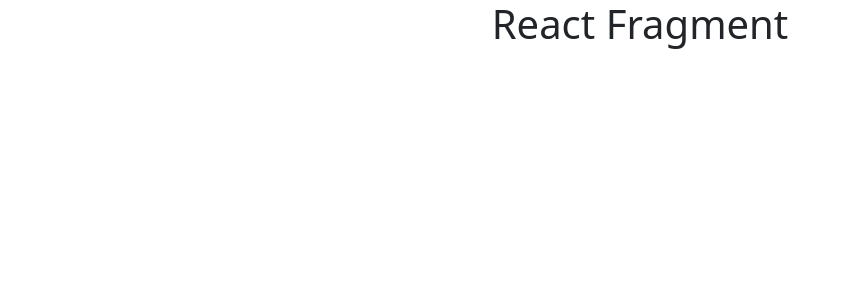
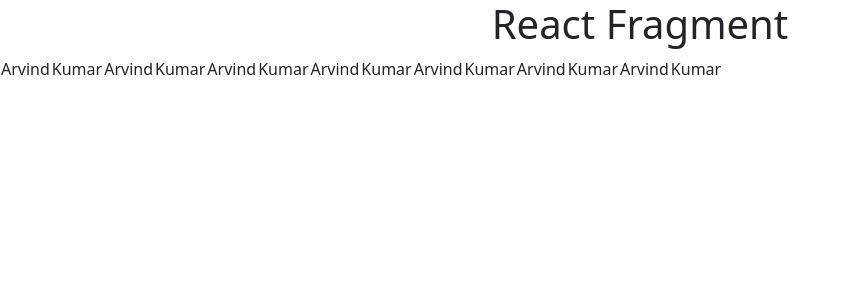
Before and after one commit to Arvindkr123/React-Learning, a React (Create React App) app: page / in a window 1280 px wide. Shown: the top 300 px of the page, without its empty margins (0-850 px from the left). Built offline with nearby package versions, Linux system fonts and the light colour scheme.

Commit message:
14_React_Fragment

```diff
--- a/src/App.js
+++ b/src/App.js
@@ -1,7 +1,7 @@
 import logo from './logo.svg';
 import './App.css';
 import React, { Fragment } from 'react'
-import cols from './cols';
+import Cols from './cols';
 
 /* React Fragment
   it's the pattern to handle the multiple component and elements it can be used as wrapper
@@ -14,7 +14,13 @@
       <table>
         <tbody>
           <tr>
-            <cols></cols>
+            <Cols></Cols>
+            <Cols></Cols>
+            <Cols></Cols>
+            <Cols></Cols>
+            <Cols></Cols>
+            <Cols></Cols>
+            <Cols></Cols>
           </tr>
         </tbody>
       </table>
```
